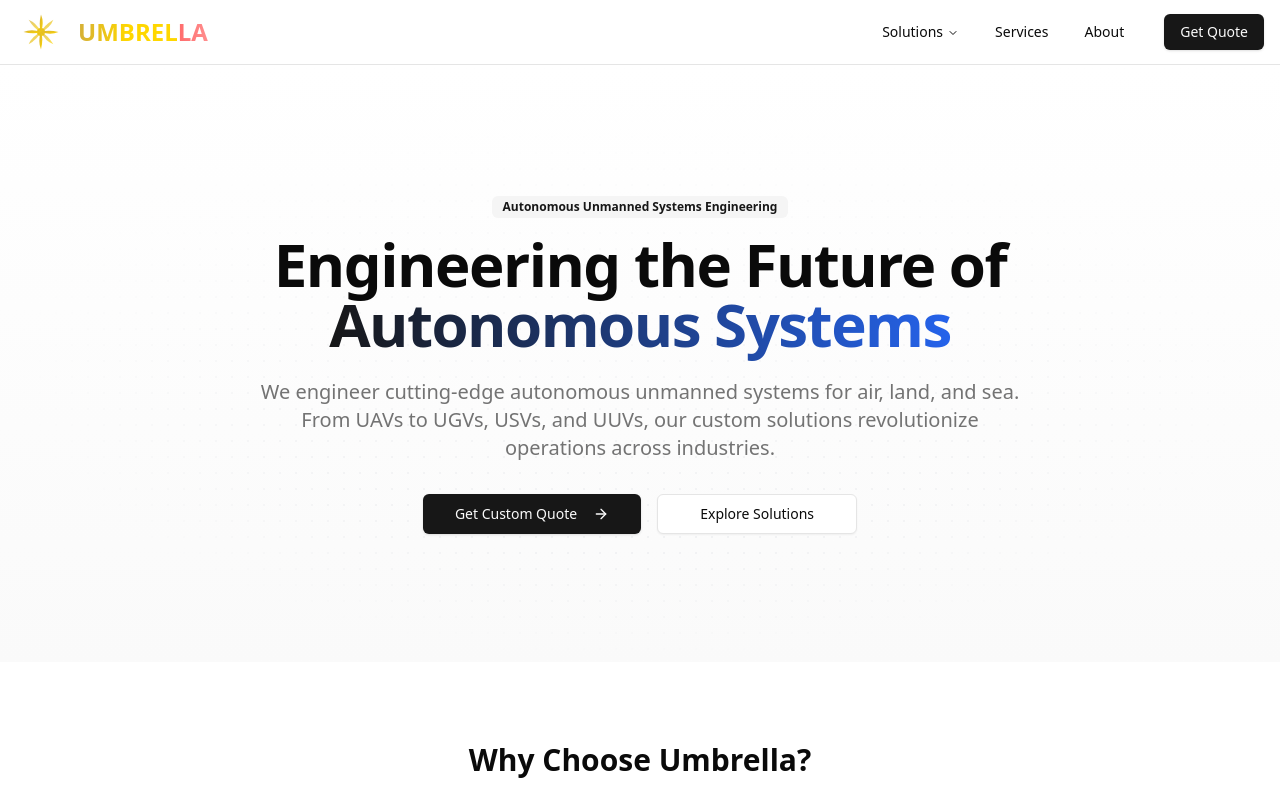
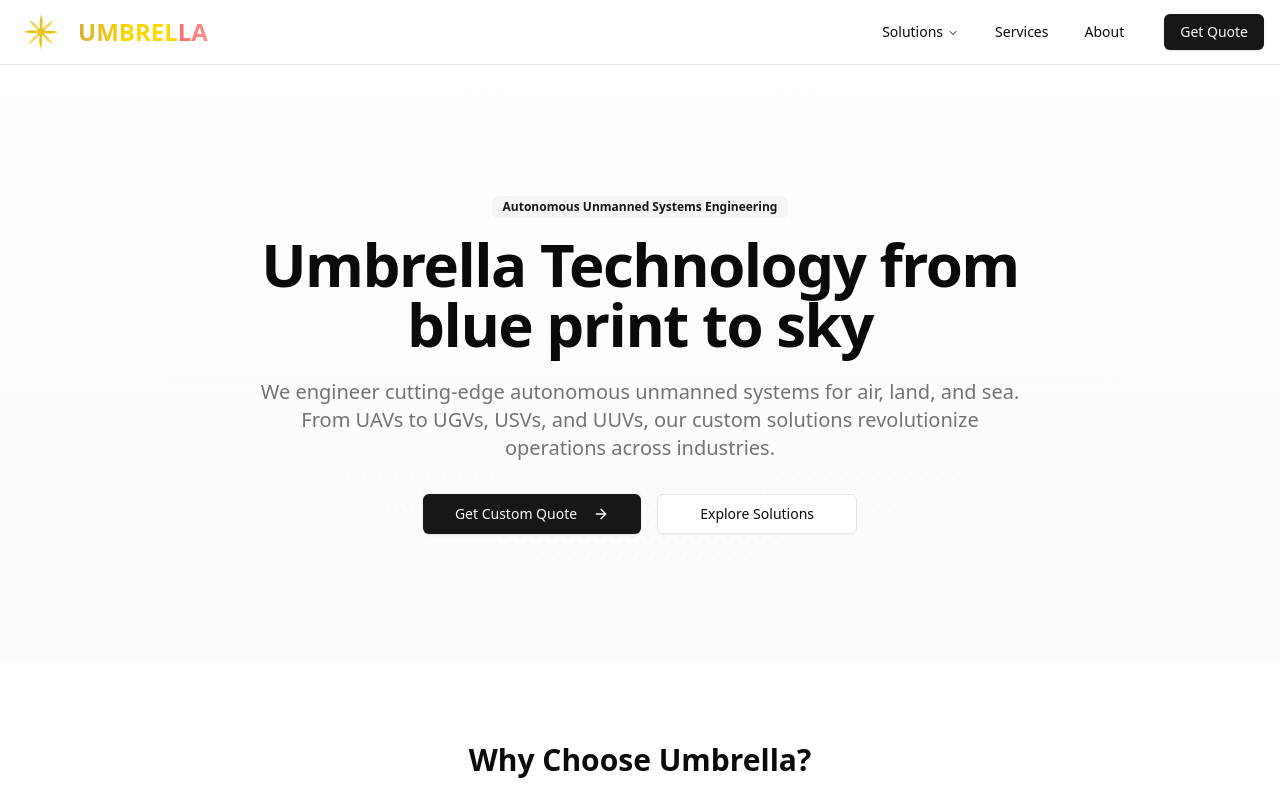
Before and after one commit to pavliha/umbrella, a Next.js app: page / in a window 1280 px wide. Shown: the top 799 px of the page. Built offline with nearby package versions, Linux system fonts and the light colour scheme.

Commit message:
feat(home): update hero headline to 'Umbrella Technology from blue print to sky'

```diff
--- a/app/page.tsx
+++ b/app/page.tsx
@@ -14,8 +14,7 @@
               Autonomous Unmanned Systems Engineering
             </Badge>
             <h1 className="mb-6 text-4xl font-bold tracking-tight sm:text-5xl md:text-6xl">
-              Engineering the Future of
-              <span className="bg-gradient-to-r from-primary to-blue-600 bg-clip-text text-transparent"> Autonomous Systems</span>
+              Umbrella Technology from blue print to sky
             </h1>
             <p className="mb-8 text-lg text-muted-foreground md:text-xl max-w-3xl mx-auto">
               We engineer cutting-edge autonomous unmanned systems for air, land, and sea.
```
